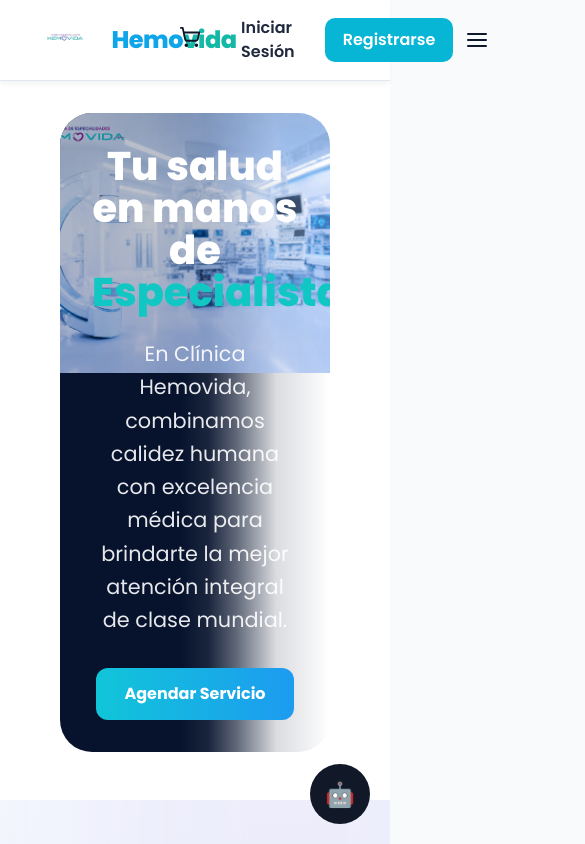
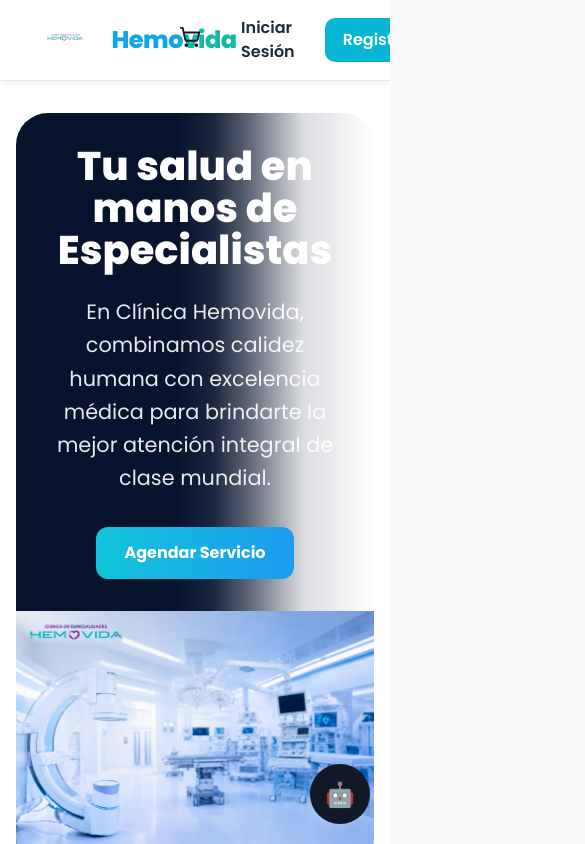
Before and after one commit to Emilio6345/hemovida-frontend, a React (Vite) app: page /home in a window 390 px wide. Shown: the top 844 px of the page, 585 px wide, since content can reach past the window. Built offline with nearby package versions, Linux system fonts and the light colour scheme.

Commit message:
fix responsive mobile

```diff
--- a/src/App.css
+++ b/src/App.css
@@ -1176,3 +1176,30 @@
 .register-link:hover{
     transform:translateY(-2px);
 }
+
+html,
+body{
+  overflow-x:hidden;
+  width:100%;
+}
+
+@media (max-width:768px){
+
+  .footer-grid{
+    grid-template-columns:1fr;
+    gap:30px;
+  }
+
+  .footer-bottom{
+    flex-direction:column;
+    gap:15px;
+    text-align:center;
+  }
+
+  .footer-brand-image{
+    width:250px;
+    left:0;
+    top:0;
+  }
+
+}
--- a/src/styles/HomePremium.css
+++ b/src/styles/HomePremium.css
@@ -61,6 +61,15 @@
 }
 
 /* Breakout Utility for Full-Width Sections */
+
+/*
+width:100vw;
+left:50%;
+right:50%;
+margin-left:-50vw;
+margin-right:-50vw;
+*/
+
 .premium-section {
   padding: clamp(60px, 10vw, 120px) 0;
 
@@ -132,9 +141,13 @@
 .container-premium {
   width: 100%;
   max-width: none;
-  padding: 0 60px;
-  position: relative;
-  z-index: 2;
+  padding: 0 20px;
+}
+
+@media (max-width: 768px) {
+  .container-premium {
+    padding: 0 15px;
+  }
 }
 /* HERO SECTION */
 .medical-hero-premium {
@@ -163,11 +176,12 @@
   margin-bottom: 3rem;
 }
 
-.hero-content-premium {
-  width: 50%;
-  padding: 3rem;
-  z-index: 2;
-}
+@media (max-width:768px){
+
+  .medical-hero-premium{
+    flex-direction:column;
+    min-height:auto;
+  }}
 
 .hero-content-premium h1 {
   font-size: clamp(3rem, 5vw, 4.5rem);
@@ -177,10 +191,10 @@
   color: white;
 }
 
-.hero-content-premium .highlight{
-  color:#10c7c4;
-  background:none;
-}
+.hero-content-premium{
+    width:100%;
+    padding:30px 20px;
+  }
 
 .hero-content-premium p {
   color: rgba(255,255,255,0.9);
@@ -190,22 +204,11 @@
   margin-bottom: 2rem;
 }
 
-.hero-image-premium {
-  position: absolute;
-
-  top: 0;
-  right: 0;
-
-  width: 60%;
-  height: 100%;
-
-  object-fit: cover;
-  object-position: center;
-
-  z-index: 0;
-
-  opacity: 0.75;
-}
+ .hero-image-premium{
+    position:relative;
+    width:100%;
+    height:250px;
+  }
 
 .medical-hero-premium::after {
   content: "";
@@ -792,20 +795,28 @@
   color: var(--text-dark);
 }
 
-@media(max-width:992px){
+@media (max-width:768px){
 
   .experience-content{
     grid-template-columns:1fr;
   }
 
   .experience-right{
-    height:550px;
+    height:350px;
   }
 
-  .circle-big{
-    width:280px;
-    height:280px;
+  .circle-big,
+  .circle-medium,
+  .circle-small{
+    position:relative;
+    left:auto;
+    right:auto;
+    top:auto;
+    bottom:auto;
+    margin:auto;
   }
+
+
 
   .circle-medium{
     width:220px;
@@ -1370,3 +1381,49 @@
   }
 
 }
+
+@media (max-width: 768px){
+
+  .container-premium{
+    padding: 0 16px;
+  }
+
+  .experience-content{
+    grid-template-columns: 1fr;
+    gap: 40px;
+  }
+
+  .experience-right{
+    display:none;
+  }
+
+  .doctors-grid{
+    grid-template-columns: 1fr;
+  }
+
+  .testimonials-grid{
+    grid-template-columns: 1fr;
+  }
+
+  .news-grid{
+    grid-template-columns: 1fr;
+  }
+
+  .why-grid{
+    grid-template-columns: 1fr;
+  }
+
+  .specialty-slide{
+    min-width: 90vw;
+    height: 420px;
+  }
+
+  .specialty-slide-overlay{
+    padding:20px;
+  }
+
+  .specialty-slide-overlay h3{
+    font-size:24px;
+  }
+
+}
```
